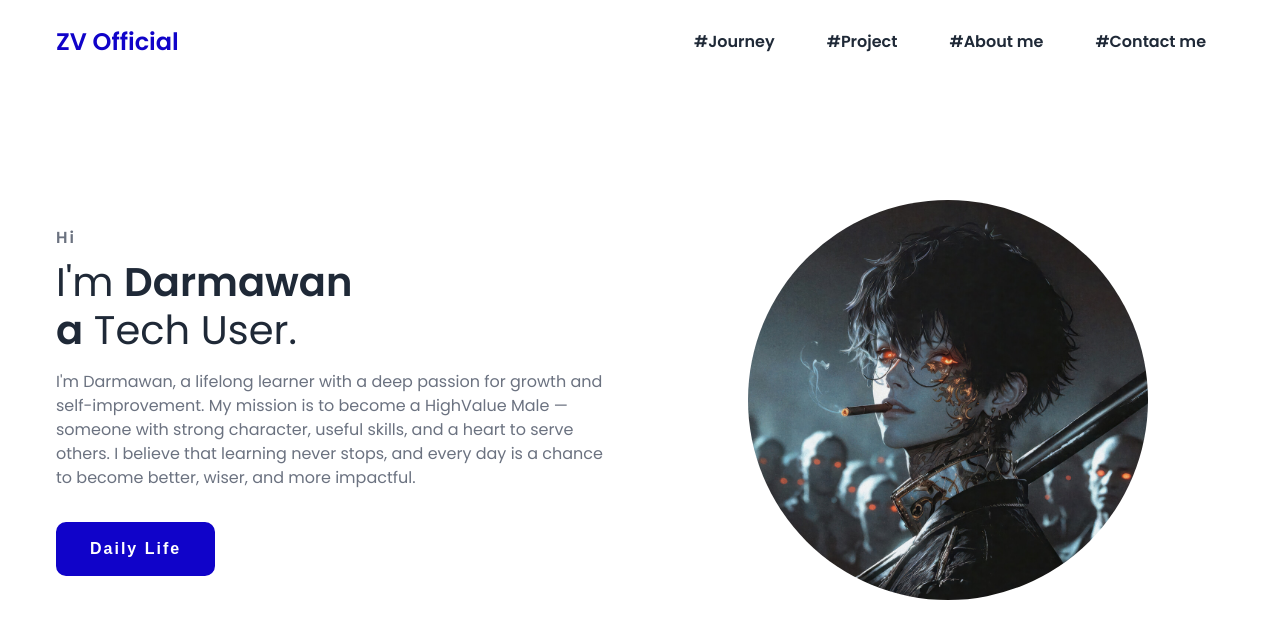
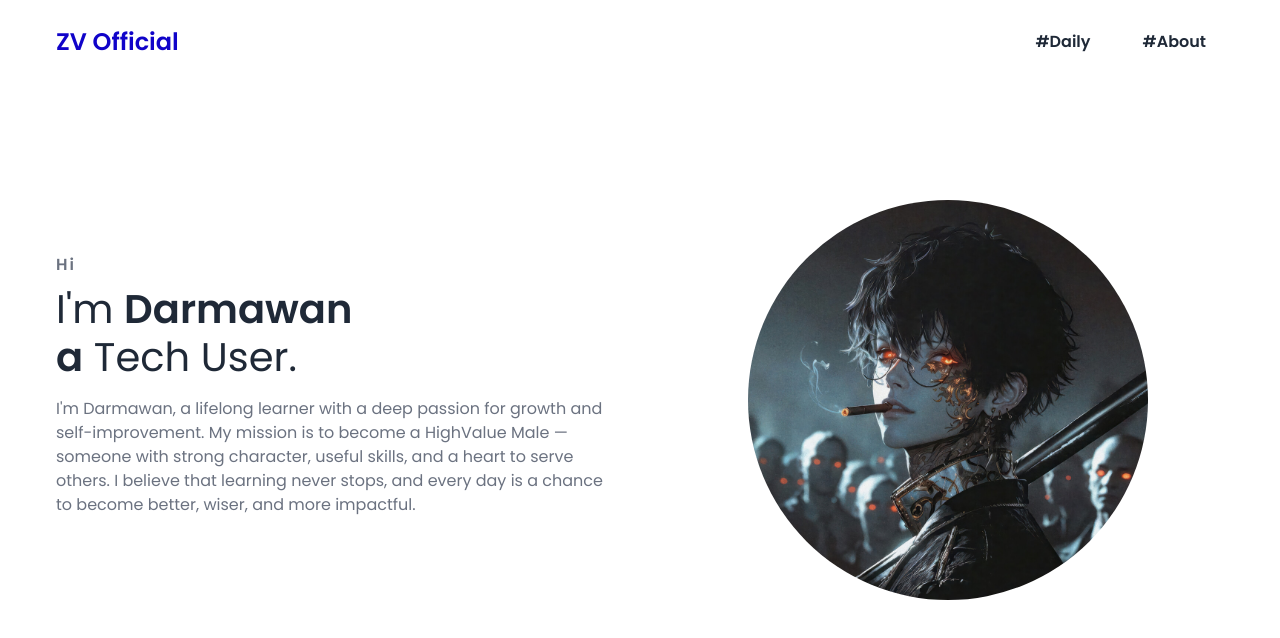
Before and after one commit to zavrud/bd, a plain HTML site: page index.html in a window 1280 px wide. Drawn offline with nearby package versions, Linux system fonts and the light colour scheme.

Commit message:
Update index.html

```diff
--- a/index.html
+++ b/index.html
@@ -9,7 +9,7 @@
       rel="stylesheet"
     />
     <link rel="stylesheet" href="styles.css" />
-    <title>Zavrud Page</title>
+    <title>zavrud Page</title>
   </head>
   <body>
     <nav>
@@ -20,10 +20,8 @@
         </label>
         <input type="checkbox" name="check" id="check" />
         <ul>
-          <li><a href="https://medium.com/@zavrud">#Journey</a></li>
-          <li><a href="https://github.com/zavrud">#Project</a></li>
-          <li><a href="https://linkedin.com/in/zavrud">#About me</a></li>
-          <li><a href="https://t.me/zavrud">#Contact me</a></li>
+          <li><a href="https://x.com/zavrud">#Daily</a></li>
+          <li><a href="https://linkedin.com/in/zavrud">#About</a></li>
         </ul>
       </div>
     </nav>
@@ -39,9 +37,9 @@
             My mission is to become a HighValue Male — someone with strong character, useful skills, and a heart to serve others.
             I believe that learning never stops, and every day is a chance to become better, wiser, and more impactful.
           </p>
-          <div class="action__btns">
+          <!-- <div class="action__btns">
             <a href="https://x.com/zavrud"><button class="hire__me">Daily Life</button></a>
-          </div>
+          </div> -->
         </div>
         <div class="image">
           <img src="assets/FP.jpg" alt="profile" />
```
